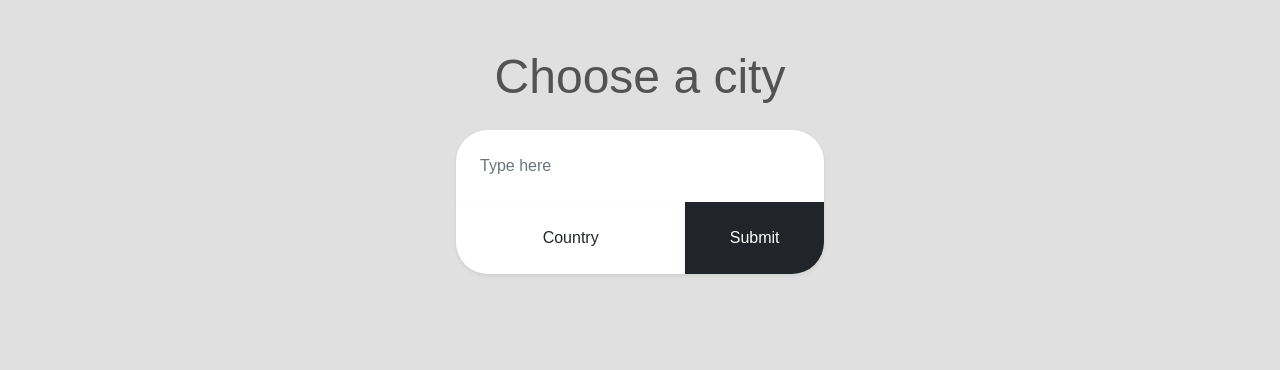
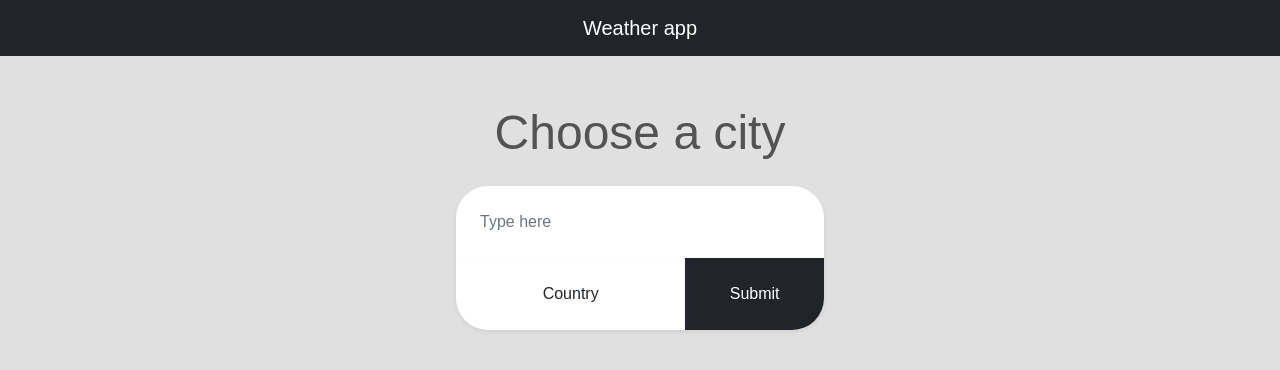
Before and after one commit to Anodosyt/Weather-app, a website: page dist/index.html in a window 1280 px wide. Drawn offline with nearby package versions, Linux system fonts and the light colour scheme.

Commit message:
second commit

```diff
--- a/dist/index.html
+++ b/dist/index.html
@@ -6,9 +6,14 @@
     <meta name="viewport" content="width=device-width, initial-scale=1.0">
     <link href="https://cdn.jsdelivr.net/npm/bootstrap@5.0.0-beta3/dist/css/bootstrap.min.css" rel="stylesheet" integrity="sha384-eOJMYsd53ii+scO/bJGFsiCZc+5NDVN2yr8+0RDqr0Ql0h+rP48ckxlpbzKgwra6" crossorigin="anonymous">
     <link rel="stylesheet" href="style.css">
-    <title>Document</title>
+    <title>Weather</title>
 </head>
 <body>
+    <!-- Top navbar -->
+    <nav id="navbar" class="navbar navbar-dark bg-dark">
+        <div  class="navbar-brand mx-auto">Weather app</div>
+    </nav>
+
     <!-- the whole container -->
     <div class="container my-5">
 
```
